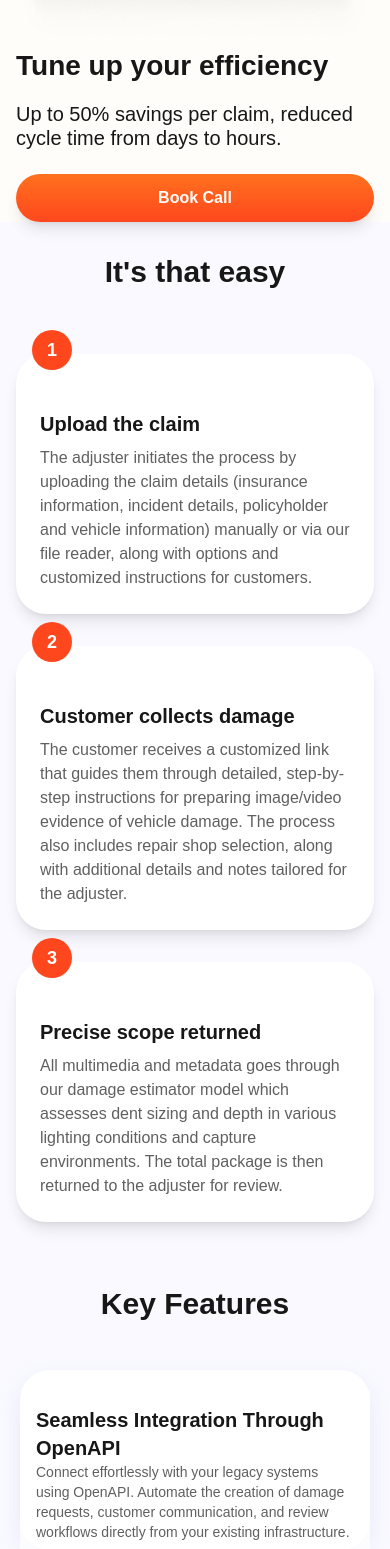
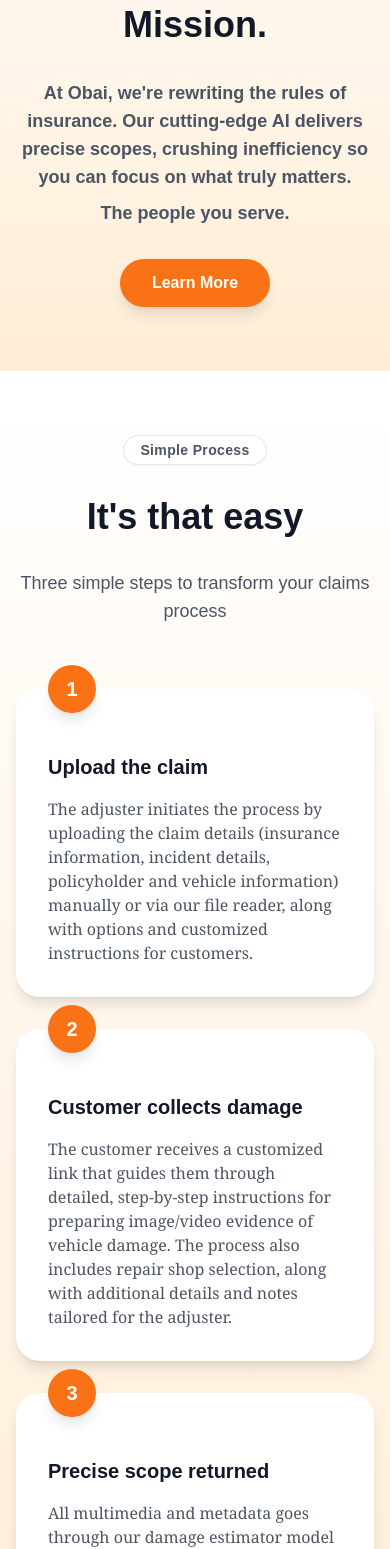
Before and after one commit to DevTaiwo18/OBAI-WEBSITE, a React (Vite) app: page / in a window 390 px wide. Shown: the part 347-1896 px from the top of the page. Built offline with nearby package versions, Linux system fonts and the light colour scheme.

Commit message:
Implement and update designs

```diff
--- a/index.html
+++ b/index.html
@@ -1,19 +1,27 @@
-<!doctype html>
+<!DOCTYPE html>
 <html lang="en">
 <head>
   <meta charset="UTF-8" />
   <link rel="icon" type="image/svg+xml" href="/src/assets/Favicon.svg" />
 
-  <!-- Preload fonts or critical resources -->
-  <link href="https://fonts.googleapis.com/css2?family=Roboto:wght@400;700&display=swap" rel="stylesheet">
-  <link rel="preload" href="/path-to-your-logo/logo--7kxeG03.svg" as="image" type="image/svg+xml">
+  <!-- Primary Meta Tags -->
+  <meta name="viewport" content="width=device-width, initial-scale=1.0" />
+  <meta name="description" content="OBAI - AI-Powered Insurance Claims Processing" />
 
-  <meta name="viewport" content="width=device-width, initial-scale=1.0" />
+  <!-- Custom Fonts -->
+  <link rel="preconnect" href="https://fonts.googleapis.com">
+  <link rel="preconnect" href="https://fonts.gstatic.com" crossorigin>
+  <link href="https://fonts.googleapis.com/css2?family=Inter:wght@400;500;600;700;800;900&display=swap" rel="stylesheet">
+
+  <!-- Preload critical assets -->
+  <link rel="preload" href="/src/assets/Favicon.svg" as="image" type="image/svg+xml">
+
+  <!-- Styles -->
   <link href="/src/index.css" rel="stylesheet">
 
   <title>OBAI</title>
 </head>
-<body>
+<body class="font-sans antialiased">
   <div id="root"></div>
 
   <!-- Defer the main JS script -->
--- a/src/App.jsx
+++ b/src/App.jsx
@@ -10,14 +10,11 @@
 
 function App() {
   const location = useLocation();
-  // Scroll to top on route change
   useEffect(() => {
     window.scrollTo(0, 0);
   }, [location.pathname]);
 
-  // Simulate loading (this could be replaced with real loading logic, like data fetching)
   useEffect(() => {
-    //setTimeout(() => setIsLoading(false), 1000); // simulate loading delay
   }, []);
 
   return (
--- a/src/Component/About_Us/HowWeStarted.jsx
+++ b/src/Component/About_Us/HowWeStarted.jsx
@@ -6,7 +6,7 @@
       {/* Mission Statement Section */}
       <div className="mission-background mt-12 bg-[#F0F4FF] py-8 px-4 rounded-lg" style={{ paddingBottom: "3rem" }}> {/* Updated to the brand light background */}
         <h1 className="text-2xl md:text-4xl font-extrabold text-[#171717] text-center mb-4">Mission Statement</h1> {/* Updated to brand black */}
-        <p className="text-center text-[#606060] max-w-4xl text-sm mx-auto">
+        <p className="text-center text-[#606060] max-w-4xl text-sm mx-auto font-serif">
           We believe everyone deserves fast and transparent recovery resources when disaster strikes. Our mission is to simplify and accelerate the damage capture process.
         </p>
       </div>
@@ -17,7 +17,7 @@
         {/* Text Section */}
         <div className="how-we-started md:w-1/2 mb-4 md:mb-0">
           <h1 className="text-3xl md:text-4xl font-extrabold text-[#171717] mb-4">How we started</h1> {/* Updated to brand black */}
-          <p className="text-[#606060] text-sm">
+          <p className="text-[#606060] text-sm font-serif">
             Obai’s journey began five years ago as a simple idea to bring much-needed innovation to aging, inefficient industries. Kameron Seabrook, a career entrepreneur, spent countless hours refining his pitch at competitions and learning the complex realities of running a successful venture. Every challenge sharpened his vision and deepened his resolve.
             Before long, Kameron teamed up with Justin Fields, whose seasoned relationship-building and customer engagement background proved indispensable. With years of personal entrepreneurial experience, Justin knew how to navigate conversations with prospective clients and showcase a product’s true value. He deftly secured Obai’s first wave of customers, drawing on his network and an innate ability to connect with people from all walks of life.
 
--- a/src/Component/GeneralComponent/GetInTouch.jsx
+++ b/src/Component/GeneralComponent/GetInTouch.jsx
@@ -28,7 +28,7 @@
           <h2 className="text-2xl md:text-3xl font-extrabold text-[#171717] mb-4">
             Get in touch
           </h2>
-          <p className="text-[#606060] mb-4 md:mb-0">
+          <p className="text-[#606060] mb-4 md:mb-0 font-serif">
             Have more questions or want to make sure the tech is a right fit? Reach out to us and get in touch!
           </p>
         </div>
--- a/src/Component/Home_Page/HeroSection.jsx
+++ b/src/Component/Home_Page/HeroSection.jsx
@@ -1,56 +1,41 @@
 import React from "react";
-import mobile_frame from "../../assets/Hero.png";
-import Big_frame from "../../assets/Hero.png";
-import StatRow from "./StatRow";
-import StatRowOverlay from "./StatRowOverlay";
 
 const HeroSection = () => {
   return (
-    <div className="bg-[#FFFDF9] px-4 md:px-6 lg:px-20">
-      {/* For small screens: Mobile frame at the top */}
-      <div className="md:hidden flex justify-center">
-        <img src={mobile_frame} alt="Mobile frame" className="w-full h-auto" />
-      </div>
-
-      <div className="relative flex flex-col md:flex-row justify-between items-center">
-        {/* Text section */}
-        <div className="flex-1 pr-0 lg:pr-10 z-10">
-          <div className="space-y-4">
-            {/* Heading with updated font and color */}
-            <h1 className="text-[28px] md:text-[48px] font-extrabold leading-[40px] md:leading-[72px] text-[#171717] font-[Red Hat Display] text-left">
-              Tune up your efficiency
-            </h1>
-
-            {/* Paragraph with updated color */}
-            <p className="text-[20px] md:text-[20px] leading-[24px] text-[#171717] text-left">
-              Up to 50% savings per claim, reduced cycle time from days to hours.
+    <div className="bg-gradient-to-b from-white to-orange-100 py-16 md:py-24 px-4">
+      <div className="max-w-3xl mx-auto">
+        {/* Content Container */}
+        <div className="text-center space-y-8">
+          {/* Ready Set Claim text */}
+          <div className="inline-block">
+            <p className="text-sm text-gray-600 font-black tracking-wide border border-gray-200 rounded-[50px] px-4 py-1 bg-white shadow-sm">
+              Ready. Set. Claim
             </p>
           </div>
 
-          {/* Buttons */}
-          <div className="flex flex-col sm:flex-row items-center mt-6 space-y-4 sm:space-y-0 sm:space-x-6">
-            <a
-              href="https://calendly.com/kam-obai/meet-with-me?back=1&month=2024-12"
-              className="py-3 px-6 rounded-[30px] bg-gradient-to-b from-[#FF711E] to-[#FF471E] text-[16px] font-bold text-[#FFFDF9] w-full sm:w-auto text-center hover:scale-105 transition-transform duration-300 shadow-lg"
-            >
-              Book Call
-            </a>
+          {/* Main heading */}
+          <div className="space-y-2">
+            <h1 className="text-4xl md:text-5xl font-black text-gray-900 leading-tight">
+              We Don't Wait—We Act.
+            </h1>
+            <h2 className="text-4xl md:text-5xl font-black text-gray-900 leading-tight">
+              Your Claim, Our Mission.
+            </h2>
           </div>
-        </div>
 
-        {/* Image section with overlay */}
-        <div className="hidden md:flex relative flex-1 items-center justify-center">
-          <img
-            src={Big_frame}
-            alt="Home frame"
-            className="w-full h-auto z-0"
-          />
-          {/* StatRow Overlay */}
+          {/* Subheading */}
+          <p className="text-lg text-gray-600 max-w-2xl mx-auto font-semibold">
+            At Obai, we're rewriting the rules of insurance. Our cutting-edge AI delivers precise scopes,
+            crushing inefficiency so you can focus on what truly matters.
+            <span className="block mt-2">The people you serve.</span>
+          </p>
 
+          {/* Learn More button with full rounded corners */}
+          <button className="bg-orange-500 hover:bg-orange-600 text-white font-bold py-3 px-8 rounded-full shadow-lg hover:shadow-xl transition-all duration-300">
+            Learn More
+          </button>
         </div>
       </div>
-
-      {/* Stats Row for small screens */}
     </div>
   );
 };
--- a/src/Component/Home_Page/KeyFeatures.jsx
+++ b/src/Component/Home_Page/KeyFeatures.jsx
@@ -1,68 +1,63 @@
+import React from 'react';
 import { motion } from 'framer-motion';
-import accuracyImage from '../../assets/Accuracy.png';
-import aiImage from '../../assets/oie_Gu30xcjX7ter.png';
-import repairBotImage from '../../assets/RepairBot.png';
 
 const features = [
   {
     title: 'Seamless Integration Through OpenAPI',
-    description: 'Connect effortlessly with your legacy systems using OpenAPI. Automate the creation of damage requests, customer communication, and review workflows directly from your existing infrastructure.',
-    image: repairBotImage
+    description: 'Connect effortlessly with your legacy systems using OpenAPI. Automate the creation of damage requests, customer communication, and review workflows directly from your existing infrastructure.'
   },
   {
     title: 'Advanced Dent Detection Model',
-    description: 'Utilize our cutting-edge AI vision model trained on vehicle images under diverse lighting conditions and scenarios. Accurately identify dents, damages, and repair requirements for precise scope.',
-    image: aiImage
+    description: 'Utilize our cutting-edge AI vision model trained on vehicle images under diverse lighting conditions and scenarios. Accurately identify dents, damages, and repair requirements for precise scope.'
   },
   {
     title: 'Fraud Prevention with Smart Detection',
-    description: 'Our system actively scans for suspicious patterns and errors in damage captures to help identify potential fraud, ensuring accurate claim evaluations and reduced risks.',
-    image: repairBotImage
+    description: 'Our system actively scans for suspicious patterns and errors in damage captures to help identify potential fraud, ensuring accurate claim evaluations and reduced risks.'
   },
   {
     title: 'Customizable Workflows',
-    description: 'Tailor the platform to your specific workflows—whether managing claims, generating estimates, or producing quotations. Streamline customer communication and satisfaction with our flexible tools.',
-    image: accuracyImage
+    description: 'Tailor the platform to your specific workflows whether managing claims, generating estimates, or producing quotations. Streamline customer communication and satisfaction with our flexible tools.'
   },
   {
     title: 'Management Console',
-    description: `Tailor the system to fit your team's unique workflow with adjustable settings in our intuitive management console. Streamline operations without disrupting existing processes—work faster while maintaining your team’s proven efficiency.`,
-    image: accuracyImage
+    description: `Tailor the system to fit your team's unique workflow with adjustable settings in our intuitive management console. Streamline operations without disrupting existing processes work faster while maintaining your team's proven efficiency.`
   },
   {
     title: 'Comprehensive KPIs & Reporting Tools',
-    description: 'Track performance with detailed metrics like time-in/time-out analytics, audit trails, and efficiency reports. Prove ROI by demonstrating time savings and improvements in customer satisfaction.',
-    image: repairBotImage
+    description: 'Track performance with detailed metrics like time-in/time-out analytics, audit trails, and efficiency reports. Prove ROI by demonstrating time savings and improvements in customer satisfaction.'
   }
 ];
 
-const FeatureCard = ({ title, description, image }) => (
+const FeatureCard = ({ title, description }) => (
   <motion.div
-    className="relative bg-white rounded-[30px] shadow-custom cursor-pointer flex flex-col justify-end bg-no-repeat bg-cover"
-    whileHover={{ scale: 1.05 }}
+    className="bg-white rounded-3xl shadow-lg overflow-hidden"
+    whileHover={{ scale: 1.02 }}
     transition={{ type: "spring", stiffness: 300 }}
-    style={{
-      //backgroundImage: `url(${image})`,
-      backgroundPosition: 'bottom right',
-      backgroundSize: 'contain',
-      height: '180px',  // Ensures consistent height for the images
-      paddingTop: '40px'
-    }}
   >
-    {/* Text positioned at the top left, without padding */}
-    <div className="absolute top-5 left-0 bg-white bg-opacity-80 rounded-tl-[30px] p-4 z-10">
-      <h3 className="text-xl font-bold text-[#171717]">{title}</h3>
-      <p className="text-[#606060] text-sm">{description}</p>
+    <div className="p-6 space-y-4">
+      <h3 className="text-xl font-bold text-gray-900">{title}</h3>
+      <p className="text-gray-600 font-serif text-sm leading-relaxed">{description}</p>
     </div>
   </motion.div>
 );
 
 export default function KeyFeatures() {
   return (
-    <section className="py-8 md:py-16 px-1 md:px-16 bg-[#F9F9FF]">
+    <section className="bg-gradient-to-b from-white to-orange-100 py-16 md:py-24">
       <div className="container mx-auto px-4">
-        <h2 className="text-3xl font-extrabold text-center text-[#171717] mb-12">Key Features</h2>
-        <div className="grid grid-cols-1 md:grid-cols-2 lg:grid-cols-3 gap-12">
+        <div className="text-center space-y-8 mb-16">
+          <div className="inline-block">
+            <p className="text-sm text-gray-600 font-black tracking-wide border border-gray-200 rounded-full px-4 py-1 bg-white shadow-sm">
+              Our Features
+            </p>
+          </div>
+          <h2 className="text-4xl font-black text-gray-900">Key Features</h2>
+          <p className="text-lg text-gray-600 max-w-2xl mx-auto">
+            Discover how our platform transforms your workflow with powerful, intuitive tools
+          </p>
+        </div>
+
+        <div className="grid grid-cols-1 md:grid-cols-2 lg:grid-cols-3 gap-8 cursor-pointer">
           {features.map((feature, index) => (
             <FeatureCard key={index} {...feature} />
           ))}
--- a/src/Component/HowItsWorkFolder/Easy.jsx
+++ b/src/Component/HowItsWorkFolder/Easy.jsx
@@ -2,51 +2,67 @@
 
 const Easy = () => {
   return (
-    <section className="py-8 px-4 md:px-8 lg:px-20">
-      {/* Title Section */}
-      <div className="text-center mb-16">
-        <h1 className="text-3xl md:text-4xl font-extrabold text-[#171717]">It's that easy</h1> {/* Brand black for title */}
+    <section className="bg-gradient-to-b from-white to-orange-100 py-16 md:py-24">
+      <div className="container mx-auto px-4">
+        {/* Header Section */}
+        <div className="text-center space-y-8 mb-16">
+          <div className="inline-block">
+            <p className="text-sm text-gray-600 font-black tracking-wide border border-gray-200 rounded-full px-4 py-1 bg-white shadow-sm">
+              Simple Process
+            </p>
+          </div>
+          <h2 className="text-4xl font-black text-gray-900">It's that easy</h2>
+          <p className="text-lg text-gray-600 max-w-2xl mx-auto">
+            Three simple steps to transform your claims process
+          </p>
         </div>
 
         {/* Steps Grid */}
-      <div className="grid grid-cols-1 md:grid-cols-3 gap-8">
+        <div className="grid grid-cols-1 md:grid-cols-3 gap-8 mt-16">
           {/* Step 1 */}
-        <div className="bg-white p-6 rounded-[30px] shadow-lg relative"> {/* Updated to standard border radius */}
-          <div className="absolute -top-6 left-4 md:left-10 flex items-center">
-            <div className="w-10 h-10 bg-[#FF471E] text-white flex items-center justify-center rounded-full text-lg font-bold"> {/* Updated to brand orange */}
+          <div className="bg-white p-8 rounded-3xl shadow-lg relative">
+            <div className="absolute -top-6 left-8">
+              <div className="w-12 h-12 bg-orange-500 text-white flex items-center justify-center rounded-full text-xl font-bold shadow-lg">
                 1
               </div>
             </div>
-          <h3 className="text-[#171717] font-bold text-xl mb-2 mt-8">Upload the claim</h3> {/* Updated to brand black */}
-          <p className="text-[#606060]">
+            <div className="mt-8 space-y-4">
+              <h3 className="text-gray-900 font-bold text-xl">Upload the claim</h3>
+              <p className="text-gray-600 font-serif">
                 The adjuster initiates the process by uploading the claim details (insurance information, incident details, policyholder and vehicle information) manually or via our file reader, along with options and customized instructions for customers.
               </p>
             </div>
+          </div>
 
           {/* Step 2 */}
-        <div className="bg-white p-6 rounded-[30px] shadow-lg relative">
-          <div className="absolute -top-6 left-4 md:left-10 flex items-center">
-            <div className="w-10 h-10 bg-[#FF471E] text-white flex items-center justify-center rounded-full text-lg font-bold"> {/* Updated to brand orange */}
+          <div className="bg-white p-8 rounded-3xl shadow-lg relative">
+            <div className="absolute -top-6 left-8">
+              <div className="w-12 h-12 bg-orange-500 text-white flex items-center justify-center rounded-full text-xl font-bold shadow-lg">
                 2
               </div>
             </div>
-          <h3 className="text-[#171717] font-bold text-xl mb-2 mt-8">Customer collects damage</h3> {/* Updated to brand black */}
-          <p className="text-[#606060]">
+            <div className="mt-8 space-y-4">
+              <h3 className="text-gray-900 font-bold text-xl">Customer collects damage</h3>
+              <p className="text-gray-600 font-serif">
                 The customer receives a customized link that guides them through detailed, step-by-step instructions for preparing image/video evidence of vehicle damage. The process also includes repair shop selection, along with additional details and notes tailored for the adjuster.
               </p>
             </div>
+          </div>
 
           {/* Step 3 */}
-        <div className="bg-white p-6 rounded-[30px] shadow-lg relative">
-          <div className="absolute -top-6 left-4 md:left-10 flex items-center">
-            <div className="w-10 h-10 bg-[#FF471E] text-white flex items-center justify-center rounded-full text-lg font-bold"> {/* Updated to brand orange */}
+          <div className="bg-white p-8 rounded-3xl shadow-lg relative">
+            <div className="absolute -top-6 left-8">
+              <div className="w-12 h-12 bg-orange-500 text-white flex items-center justify-center rounded-full text-xl font-bold shadow-lg">
                 3
               </div>
             </div>
-          <h3 className="text-[#171717] font-bold text-xl mb-2 mt-8">Precise scope returned</h3> {/* Updated to brand black */}
-          <p className="text-[#606060]">
+            <div className="mt-8 space-y-4">
+              <h3 className="text-gray-900 font-bold text-xl">Precise scope returned</h3>
+              <p className="text-gray-600 font-serif">
                 All multimedia and metadata goes through our damage estimator model which assesses dent sizing and depth in various lighting conditions and capture environments. The total package is then returned to the adjuster for review.
               </p>
+            </div>
+          </div>
         </div>
       </div>
     </section>
--- a/src/Component/HowItsWorkFolder/FAQ.jsx
+++ b/src/Component/HowItsWorkFolder/FAQ.jsx
@@ -91,7 +91,7 @@
                             className="overflow-hidden"
                         >
                             {openIndex === index && (
-                                <motion.p className="text-[#606060] mt-3" initial={{ opacity: 0 }} animate={{ opacity: 1 }} transition={{ duration: 0.5 }}>
+                                <motion.p className="text-[#606060] mt-3 font-serif" initial={{ opacity: 0 }} animate={{ opacity: 1 }} transition={{ duration: 0.5 }}>
                                     {faq.answer}
                                 </motion.p>
                             )}
```
Also changed, not shown: src/Component/Contact_Us/Contactus.jsx (+21 -6 lines), src/Component/HowItsWorkFolder/Ourtech.jsx (+17 -5 lines). Lines whose indentation alone changed are shown as unchanged.
